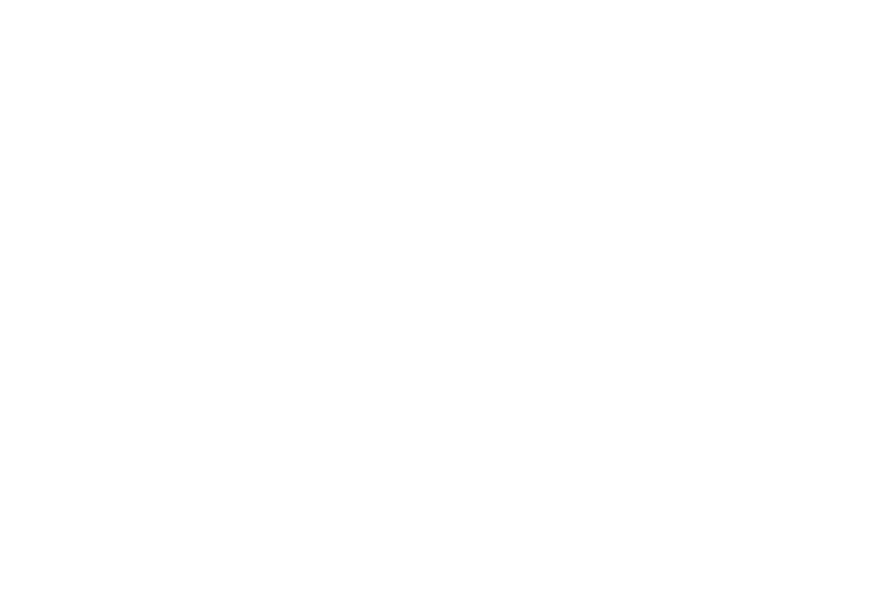
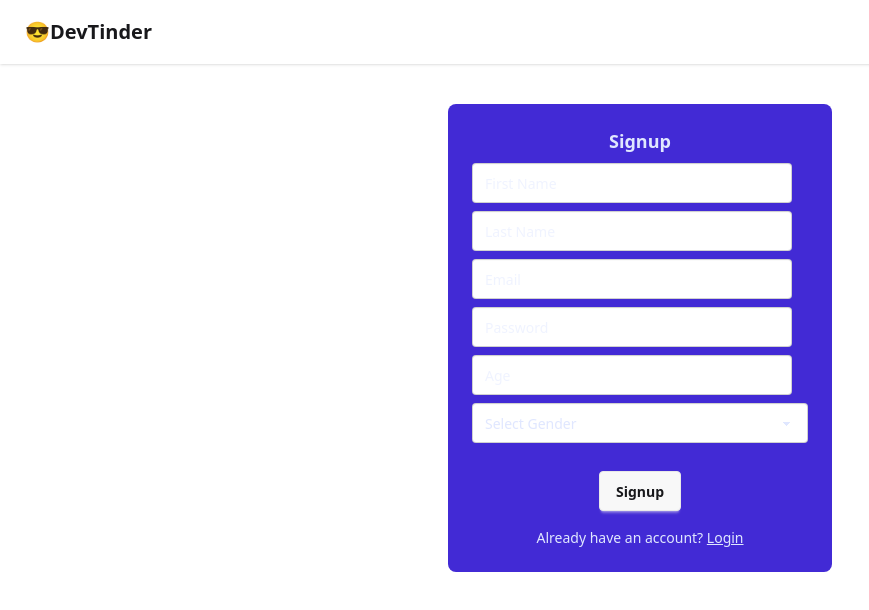
Before and after one commit to vaishnav-mv/DEVTINDER-WEB, a React (Vite) app: page /signup in a window 1280 px wide. Before the commit this address had no page. Shown: the top 610 px of the page, without its empty margins (0-869 px from the left). Built offline with nearby package versions, Linux system fonts and the light colour scheme.

Commit message:
fix: public and private routes, show next card(remove from redux) feat: signup page

```diff
--- a/src/App.jsx
+++ b/src/App.jsx
@@ -1,5 +1,4 @@
 import { BrowserRouter, Route, Routes } from "react-router-dom"
-import Navbar from "./components/Navbar"
 import Body from "./components/Body"
 import Login from "./components/Login"
 import Profile from "./components/Profile"
@@ -8,21 +7,24 @@ import appStore from "./utils/appStore"
 import Feed from "./components/Feed"
 import Connections from "./components/Connections"
 import Requests from "./components/Requests"
+import Signup from "./components/Signup"
+import Navbar from "./components/Navbar"
 
 function App() {
   return (
     <>
       <Provider store={appStore}>
         <BrowserRouter basename="/">
+          <Navbar></Navbar>
           <Routes>
-            <Route path="/" element={<Body></Body>}>
-              <Route path="/" element={<Feed></Feed>}></Route>
-              <Route path="/login" element={<Login></Login>} ></Route>
-              <Route path="/profile" element={<Profile></Profile>} ></Route>
-              <Route path="/connections" element={<Connections></Connections>} ></Route>
-              <Route path="/requests" element={<Requests></Requests>} ></Route>
+            <Route path="/login" element={<Login />} />
+            <Route path="/signup" element={<Signup />} />
+            <Route path="/" element={<Body />}>
+              <Route index element={<Feed />} />
+              <Route path="profile" element={<Profile />} />
+              <Route path="connections" element={<Connections />} />
+              <Route path="requests" element={<Requests />} />
             </Route>
-
           </Routes>
         </BrowserRouter>
       </Provider>
--- a/src/components/Body.jsx
+++ b/src/components/Body.jsx
@@ -32,7 +32,6 @@ const Body = () => {
 
   return (
     <div>
-        <Navbar></Navbar>
         <Outlet></Outlet>
         <Footer></Footer>
     </div>
--- a/src/components/Feed.jsx
+++ b/src/components/Feed.jsx
@@ -1,39 +1,45 @@
-import React, { useEffect } from 'react'
-import { BASE_URL } from '../utils/constants'
-import { useDispatch, useSelector } from 'react-redux'
-import { addFeed } from '../utils/feedSlice'
-import axios from 'axios'
-import UserCard from './UserCard'
+import React, { useEffect } from "react";
+import { BASE_URL } from "../utils/constants";
+import { useDispatch, useSelector } from "react-redux";
+import { addFeed } from "../utils/feedSlice";
+import axios from "axios";
+import UserCard from "./UserCard";
 
 const Feed = () => {
-  const feed = useSelector(store => store.feed)
-  const dispatch = useDispatch()
+  const feed = useSelector((store) => store.feed);
+  const dispatch = useDispatch();
+
   const getFeed = async () => {
-    if (feed) return
     try {
-      const res = await axios.get(BASE_URL + "/user/feed",{withCredentials:true})
-      dispatch(addFeed(res.data))
-      console.log(res);
-
+      const res = await axios.get(BASE_URL + "/user/feed", {
+        withCredentials: true,
+      });
+      dispatch(addFeed(res.data));
     } catch (error) {
       console.log(error.message);
+    }
+  };
 
-    }
-  }
-  useEffect(()=>{
-    getFeed()
-  },[])
+  useEffect(() => {
+    getFeed();
+  }, []);
+
+  const users = feed?.data || [];
+  const currentUser = users[0];
+
   return (
-    <div className='flex flex-col items-center my-10 min-h-[80vh]'>
-      {!feed ? (
-        <p className="text-gray-500">Loading feed...</p>
-      ) : feed.data?.length === 0 ? (
+    <div className="flex flex-col items-center my-10 min-h-[80vh]">
+      {!users.length ? (
         <p className="text-gray-600 text-lg">No more users to display 👀</p>
+      ) : currentUser ? (
+        <UserCard user={currentUser} type="feed" />
       ) : (
-        <UserCard user={feed.data[0]} type="feed" />
+        <p className="text-gray-600 text-lg">
+          You’ve reached the end of the feed 🎉
+        </p>
       )}
     </div>
-  )
-}
+  );
+};
 
-export default Feed
+export default Feed;
--- /dev/null
+++ b/src/components/Signup.jsx
@@ -0,0 +1,188 @@
+import React, { useState } from "react";
+import axios from "axios";
+import { useDispatch } from "react-redux";
+import { addUser } from "../utils/userSlice";
+import { useNavigate } from "react-router-dom";
+import { BASE_URL } from "../utils/constants";
+
+const Signup = () => {
+  const [formData, setFormData] = useState({
+    firstName: "",
+    lastName: "",
+    emailId: "",
+    password: "",
+    age: "",
+    gender: "",
+    photoUrl: "",
+    about: "",
+    skills: "",
+  });
+  const [error, setError] = useState("");
+  const dispatch = useDispatch();
+  const navigate = useNavigate();
+
+  const handleChange = (e) => {
+    setFormData({
+      ...formData,
+      [e.target.name]: e.target.value,
+    });
+  };
+
+  const handleSignup = async () => {
+    try {
+      const payload = {
+        ...formData,
+        skills: formData.skills.split(",").map(s => s.trim())
+      };
+
+      await axios.post(`${BASE_URL}/signup`, payload, { withCredentials: true });
+
+      // Redirect to login
+      navigate("/login");
+    } catch (error) {
+      setError(error?.response?.data || "Something went wrong");
+    }
+  };
+
+  return (
+    <div className="flex justify-center my-10">
+      <div className="card bg-primary text-primary-content w-96">
+        <div className="card-body">
+          <h2 className="card-title justify-center">Signup</h2>
+
+          {/* First Name */}
+          <label className="input validator">
+            <input
+              type="text"
+              name="firstName"
+              placeholder="First Name"
+              required
+              value={formData.firstName}
+              onChange={handleChange}
+            />
+          </label>
+
+          {/* Last Name */}
+          <label className="input validator">
+            <input
+              type="text"
+              name="lastName"
+              placeholder="Last Name"
+              value={formData.lastName}
+              onChange={handleChange}
+            />
+          </label>
+
+          {/* Email */}
+          <label className="input validator">
+            <input
+              type="email"
+              name="emailId"
+              placeholder="Email"
+              required
+              value={formData.emailId}
+              onChange={handleChange}
+            />
+          </label>
+
+          {/* Password */}
+          <label className="input validator">
+            <input
+              type="password"
+              name="password"
+              required
+              placeholder="Password"
+              minLength="8"
+              title="Must be more than 8 characters, include number, lowercase, uppercase"
+              value={formData.password}
+              onChange={handleChange}
+            />
+          </label>
+
+          {/* Age */}
+          <label className="input validator">
+            <input
+              type="number"
+              name="age"
+              placeholder="Age"
+              min="18"
+              value={formData.age}
+              onChange={handleChange}
+            />
+          </label>
+
+          {/* Gender */}
+          <label className="select select-bordered w-full">
+            <select
+              name="gender"
+              value={formData.gender}
+              onChange={handleChange}
+              required
+            >
+              <option value="">Select Gender</option>
+              <option value="male">Male</option>
+              <option value="female">Female</option>
+              <option value="others">Others</option>
+            </select>
+          </label>
+
+          {/* Photo URL */}
+          {/* <label className="input validator">
+            <input
+              type="text"
+              name="photoUrl"
+              placeholder="Photo URL"
+              value={formData.photoUrl}
+              onChange={handleChange}
+            />
+          </label> */}
+
+          {/* About */}
+          {/* <label className="input validator">
+            <textarea
+              name="about"
+              placeholder="About"
+              rows="2"
+              className="textarea textarea-bordered w-full"
+              value={formData.about}
+              onChange={handleChange}
+            ></textarea>
+          </label> */}
+
+          {/* Skills */}
+          {/* <label className="input validator">
+            <input
+              type="text"
+              name="skills"
+              placeholder="Skills (comma separated)"
+              value={formData.skills}
+              onChange={handleChange}
+            />
+          </label> */}
+
+          {/* Error */}
+          <p className="text-red-400">{error}</p>
+
+          {/* Button */}
+          <div className="card-actions justify-center mt-3">
+            <button className="btn" onClick={handleSignup}>
+              Signup
+            </button>
+          </div>
+
+          <p className="text-center mt-2">
+            Already have an account?{" "}
+            <span
+              onClick={() => navigate("/login")}
+              className="underline cursor-pointer"
+            >
+              Login
+            </span>
+          </p>
+        </div>
+      </div>
+    </div>
+  );
+};
+
+export default Signup;
--- a/src/utils/feedSlice.js
+++ b/src/utils/feedSlice.js
@@ -7,14 +7,12 @@ const feedSlice = createSlice({
         addFeed: (state, action) => {
             return action.payload
         },
-        removeFeedUser: (state) => {
-            if (!state || !state.data) return null;
-            // remove the first user (you show only one card at a time)
-            return { ...state, data: state.data.slice(1) };
+        removeFeedUser: (state, action) => {
+            state.data = state.data.filter(user => user._id !== action.payload);
         },
         clearFeed: () => null
     }
 })
 
-export const { addFeed,removeFeedUser,clearFeed} = feedSlice.actions
+export const { addFeed, removeFeedUser, clearFeed } = feedSlice.actions
 export default feedSlice.reducer
```
Also changed, not shown: src/components/UserCard.jsx (+5 -39 lines).
